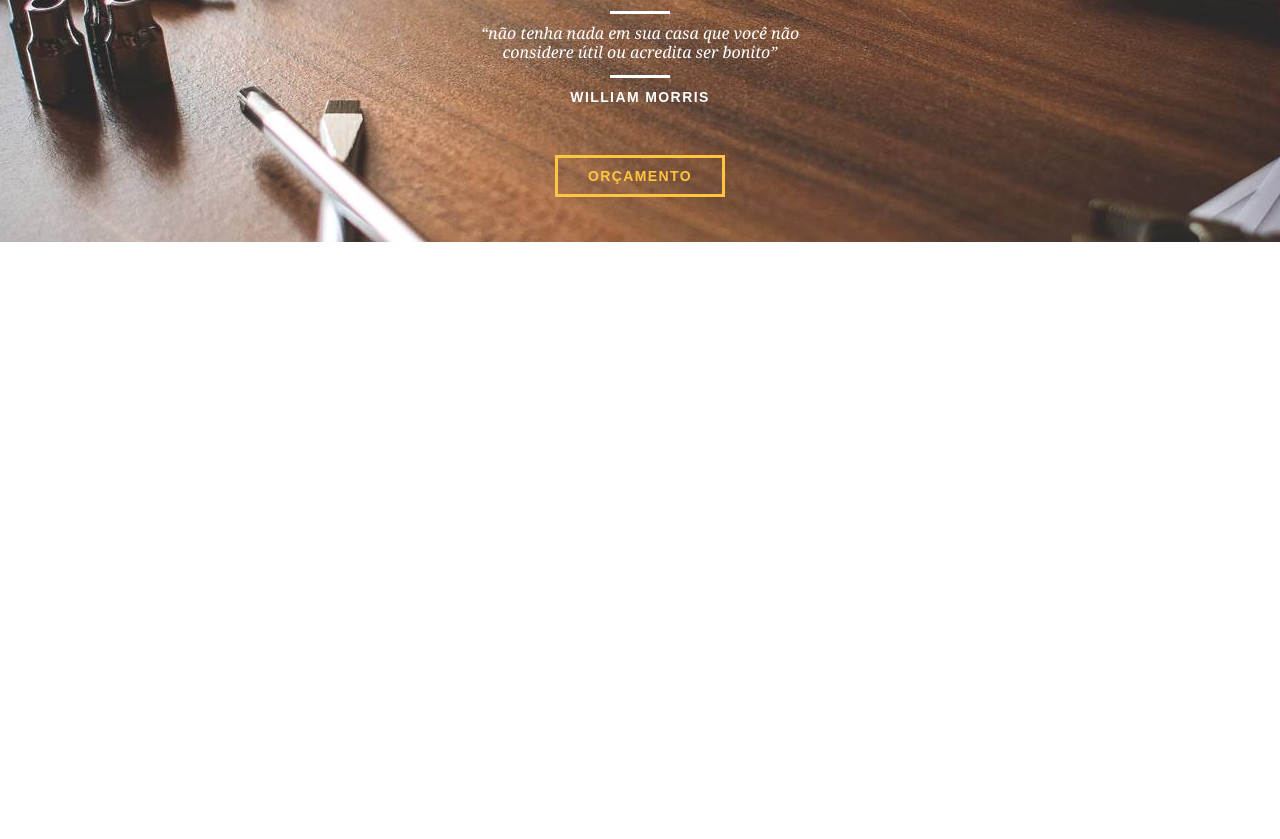
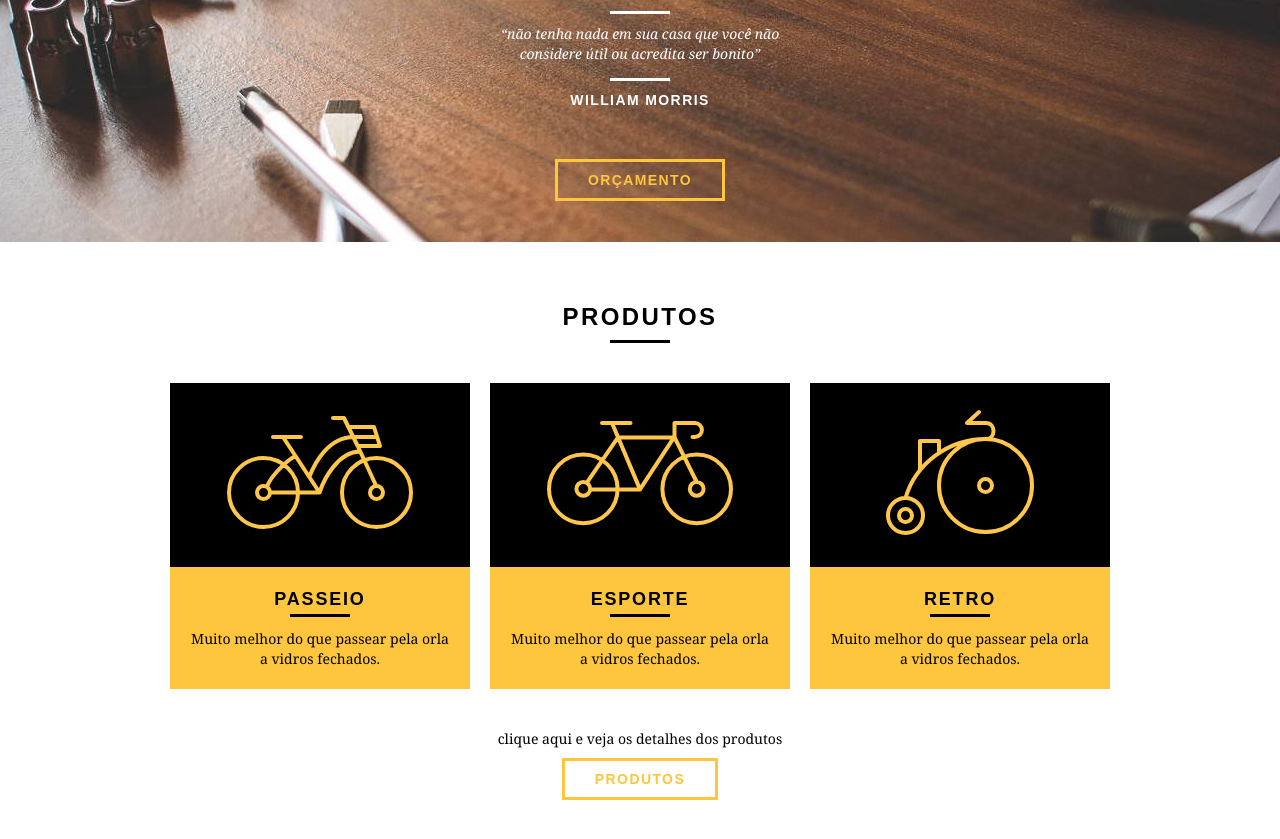
Before and after one commit to PedroLimass/bikeCraft_Clone, a plain HTML site: page index.html in a window 1280 px wide. Shown: the part 233-1072 px from the top of the page. Before the commit the page ends 800 px from the top, so only its background shows below. Drawn offline with Linux system fonts and the light colour scheme.

Commit message:
Add section dos produtos

```diff
--- a/css/style.css
+++ b/css/style.css
@@ -4,6 +4,8 @@ body {
 
 p {
   font-family: Georgia, "Times New Roman", Times, serif;
+  font-size: 14px;
+  line-height: 20px;
 }
 
 .btn {
@@ -22,6 +24,31 @@ p {
   border-color: #fff;
 }
 
+.btn.btn-preto:hover {
+  color: #000;
+  border-color: #000;
+}
+
+.subtitulo {
+  font-size: 24px;
+  line-height: 30px;
+  font-weight: bold;
+  letter-spacing: 0.1em;
+  color: #000;
+  text-transform: uppercase;
+  text-align: center;
+  margin-bottom: 40px;
+}
+
+.subtitulo::after {
+  content: "";
+  display: block;
+  width: 60px;
+  height: 3px;
+  background: #000;
+  margin: 8px auto;
+}
+
 /* Header */
 
 .header {
@@ -30,6 +57,7 @@ p {
   width: 100%;
   background: #fec63e;
   padding: 15px 0;
+  z-index: 10;
 }
 
 .header_menu {
@@ -103,3 +131,50 @@ p {
   font-size: 14px;
   letter-spacing: 0.1em;
 }
+
+/* Produtos */
+
+.produtos {
+  padding: 60px 0;
+}
+
+.produtos_lista li {
+  background: #fec63e;
+  text-align: center;
+}
+
+.produtos_lista li h3 {
+  font-weight: bold;
+  font-size: 18px;
+  line-height: 25px;
+  text-transform: uppercase;
+  letter-spacing: 0.1em;
+  margin-top: 20px;
+}
+
+.produtos_lista li h3::after {
+  content: "";
+  display: block;
+  width: 60px;
+  height: 3px;
+  background: #000;
+  margin: 2px auto;
+}
+.produtos_lista_img {
+  background: #000;
+  padding: 20px;
+}
+
+.produtos_lista li p {
+  padding: 10px 20px 20px 20px;
+}
+
+.call {
+  text-align: center;
+  padding-top: 40px;
+  clear: both;
+}
+
+.call p {
+  margin-bottom: 20px;
+}
--- a/index.html
+++ b/index.html
@@ -39,5 +39,36 @@
         <a href="produtos.html" class="btn">Orçamento</a>
       </div>
     </section>
+
+    <section class="produtos container">
+      <h2 class="subtitulo">Produtos</h2>
+      <ul class="produtos_lista">
+        <li class="grid-1-3">
+          <div class="produtos_lista_img">
+            <img src="img/produtos/passeio.svg" alt="Bikecraft passeio" />
+          </div>
+          <h3>Passeio</h3>
+          <p>Muito melhor do que passear pela orla a vidros fechados.</p>
+        </li>
+        <li class="grid-1-3">
+          <div class="produtos_lista_img">
+            <img src="img/produtos/esporte.svg" alt="Bikecraft passeio" />
+          </div>
+          <h3>Esporte</h3>
+          <p>Muito melhor do que passear pela orla a vidros fechados.</p>
+        </li>
+        <li class="grid-1-3">
+          <div class="produtos_lista_img">
+            <img src="img/produtos/retro.svg" alt="Bikecraft passeio" />
+          </div>
+          <h3>Retro</h3>
+          <p>Muito melhor do que passear pela orla a vidros fechados.</p>
+        </li>
+      </ul>
+      <div class="call">
+        <p>clique aqui e veja os detalhes dos produtos</p>
+        <a href="" class="btn btn-preto">Produtos</a>
+      </div>
+    </section>
   </body>
 </html>
```
